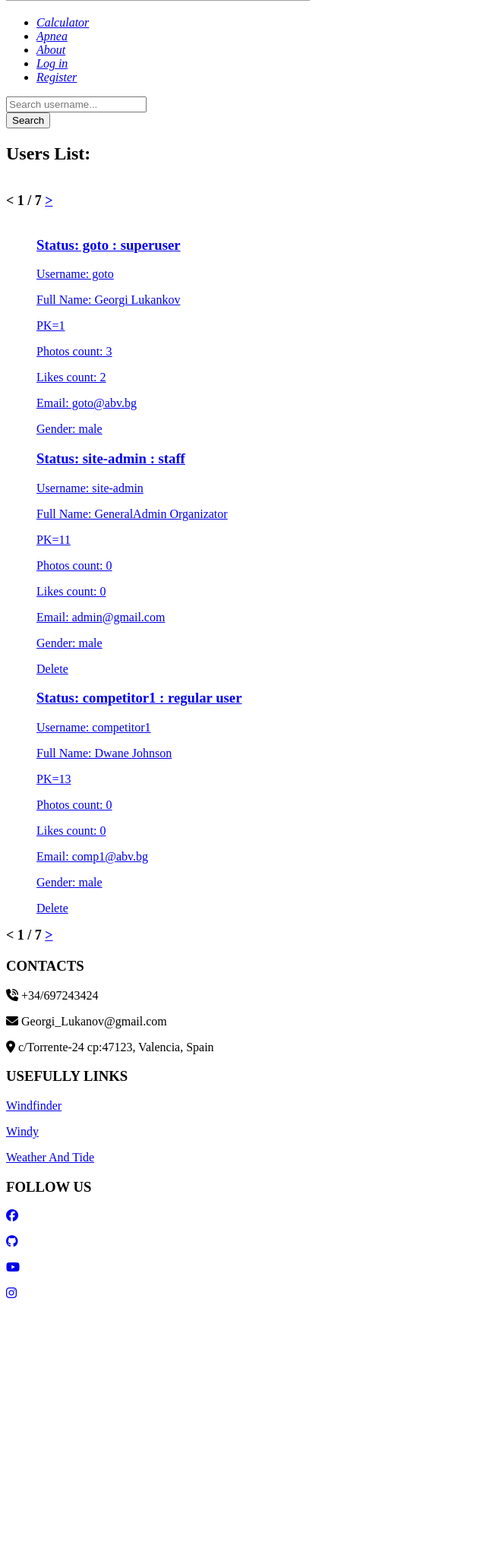
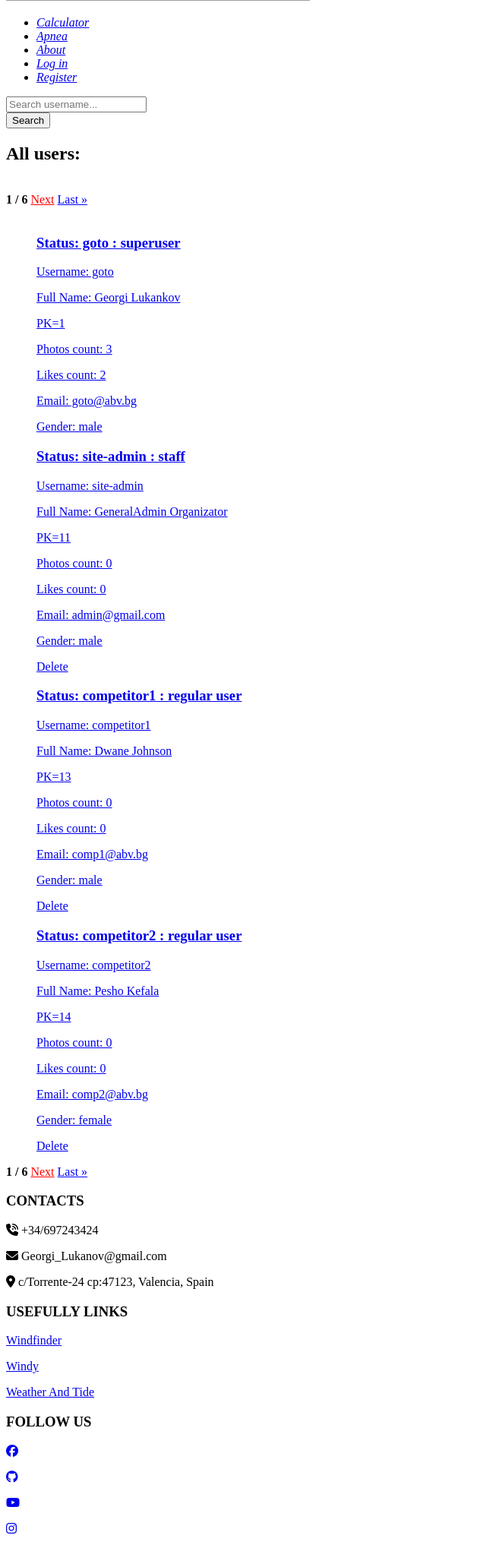
Before and after one commit to GeorgiLukanov87/spearfishing_app, a Django app: page /users-list/ in a window 1280 px wide. Shown: the part 307-2345 px from the top of the page at 76% size, without its empty margins (0-640 px from the left). Before the commit the page ends 2016 px from the top, so only its background shows below. Run offline with Django 4.2, Linux system fonts and the light colour scheme; data comes from the database, SQL or seed files in the repository; both versions use the stored data as it was after the commit; some libraries are stand-ins or nearby versions; grey boxes are pictures that could not be loaded.

Commit message:
paginator in users list corrections

```diff
--- a/spearfishing_app/common/views.py
+++ b/spearfishing_app/common/views.py
@@ -102,7 +102,7 @@ def redirect_to_index(request):
 class AllUsersCBV(generic.ListView):
     template_name = 'common/users-list.html'
     model = UserModel
-    paginate_by = 3
+    paginate_by = 4
 
     def get_queryset(self):
         queryset = super().get_queryset()
--- a/templates/accounts/profile-details-page.html
+++ b/templates/accounts/profile-details-page.html
@@ -170,8 +170,6 @@
         {# PAGINATOR #}
         <div class="pagination">
                 <span class="step-links">
-
-
                     {% if photos.has_previous %}
                         <a style="color: blue;font-size: 16px" href="?page=1">&laquo; FIRST</a>
                         <a style="color: red;font-size: 16px; font-weight: bold"
--- a/templates/common/users-list.html
+++ b/templates/common/users-list.html
@@ -13,22 +13,23 @@
 
     <div class="lists">
         <div class="ul-list-wrapper">
-            <h2>Users List:</h2>
+            <h2>All users:</h2>
             <br>
-            <div style="font-weight: bold;font-size: 18px">
+            <div class="pagination">
+                <span class="step-links">
                     {% if page_obj.has_previous %}
-                    <a href="?page={{ page_obj.previous_page_number }}&search={{ search }}">&lt;</a>
-                {% else %}
-                    <a>&lt;</a>
+                        <a style="color: blue;font-size: 16px" href="?page=1">&laquo; First</a>
+                        <a style="color: red;font-size: 16px;"
+                           href="?page={{ page_obj.previous_page_number }}">Previous</a>
                     {% endif %}
-
-                {{ page_obj.number }} / {{ paginator.num_pages }}
-
+                    <span style="font-weight: bold;font-size: 16px"
+                          class="current">{{ page_obj.number }} / {{ page_obj.paginator.num_pages }}</span>
                     {% if page_obj.has_next %}
-                    <a href="?page={{ page_obj.next_page_number }}&search={{ search }}">&gt;</a>
-                {% else %}
-                    <a>&gt;</a>
+                        <a style="color: red;font-size: 16px;"
+                           href="?page={{ page_obj.next_page_number }}"> Next</a>
+                        <a style="color: blue;font-size: 16px" href="?page={{ page_obj.paginator.num_pages }}">Last &raquo;</a>
                     {% endif %}
+                </span>
             </div>
             <br>
 
@@ -69,20 +70,39 @@
         </div>
     </div>
 
-    <div style="font-weight: bold;font-size: 18px">
+    {#    <div style="font-weight: bold;font-size: 18px">#}
+    {#        {% if page_obj.has_previous %}#}
+    {#            <a href="?page={{ page_obj.previous_page_number }}&search={{ search }}">&lt;</a>#}
+    {#        {% else %}#}
+    {#            <a>&lt;</a>#}
+    {#            #}
+    {##}
+    {#        {% endif %}#}
+    {##}
+    {#        {{ page_obj.number }} / {{ paginator.num_pages }}#}
+    {##}
+    {#        {% if page_obj.has_next %}#}
+    {#            <a href="?page={{ page_obj.next_page_number }}&search={{ search }}">&gt;</a>#}
+    {#        {% else %}#}
+    {#            <a>&gt;</a>#}
+    {#        {% endif %}#}
+    {#    </div>#}
+
+    <div class="pagination">
+                <span class="step-links">
                     {% if page_obj.has_previous %}
-            <a href="?page={{ page_obj.previous_page_number }}&search={{ search }}">&lt;</a>
-        {% else %}
-            <a>&lt;</a>
+                        <a style="color: blue;font-size: 16px" href="?page=1">&laquo; First</a>
+                        <a style="color: red;font-size: 16px;"
+                           href="?page={{ page_obj.previous_page_number }}">Previous</a>
                     {% endif %}
-
-        {{ page_obj.number }} / {{ paginator.num_pages }}
-
+                    <span style="font-weight: bold;font-size: 16px"
+                          class="current">{{ page_obj.number }} / {{ page_obj.paginator.num_pages }}</span>
                     {% if page_obj.has_next %}
-            <a href="?page={{ page_obj.next_page_number }}&search={{ search }}">&gt;</a>
-        {% else %}
-            <a>&gt;</a>
+                        <a style="color: red;font-size: 16px;"
+                           href="?page={{ page_obj.next_page_number }}"> Next</a>
+                        <a style="color: blue;font-size: 16px" href="?page={{ page_obj.paginator.num_pages }}">Last &raquo;</a>
                     {% endif %}
+                </span>
     </div>
 
 {% endblock %}
```
Also changed, not shown: db.sqlite3, media/images/1.jpg (added), media/images/3.jpeg (added), media/images/4.jpg (added). Lines whose indentation alone changed are shown as unchanged.
